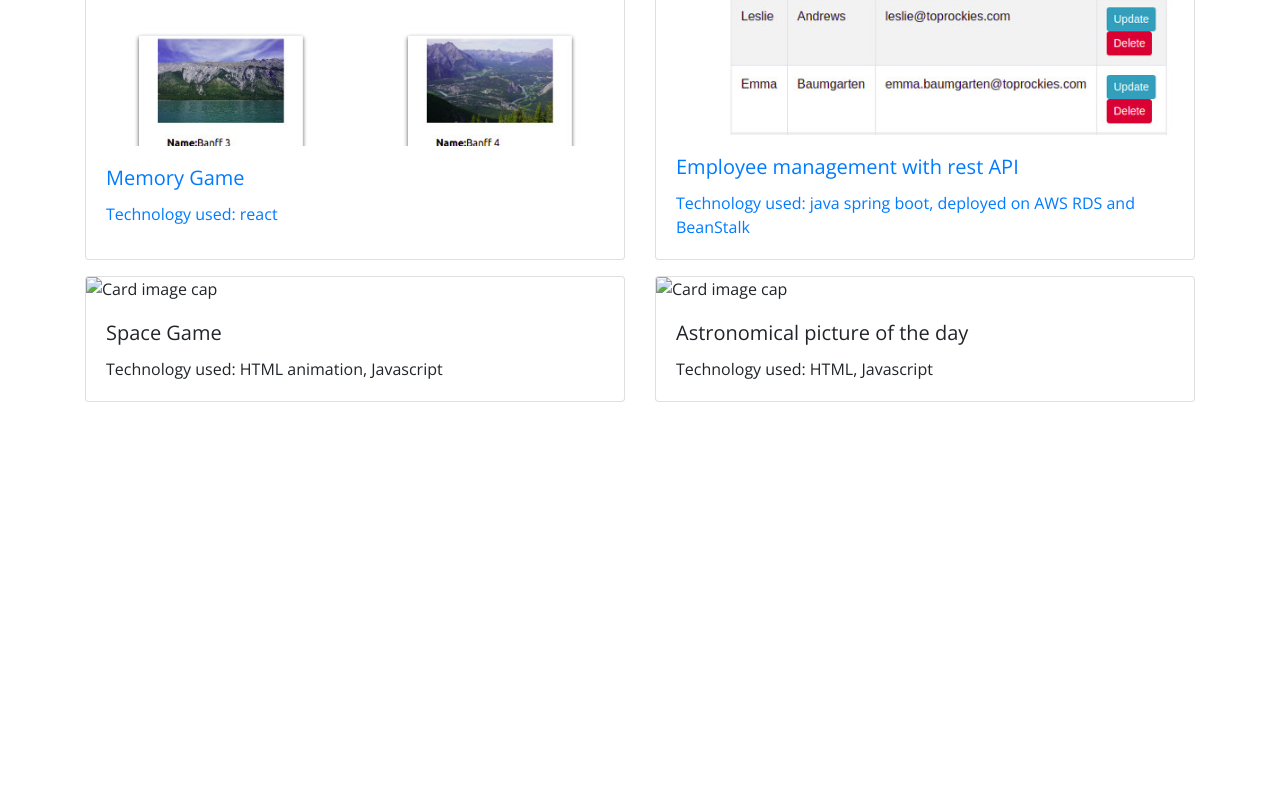
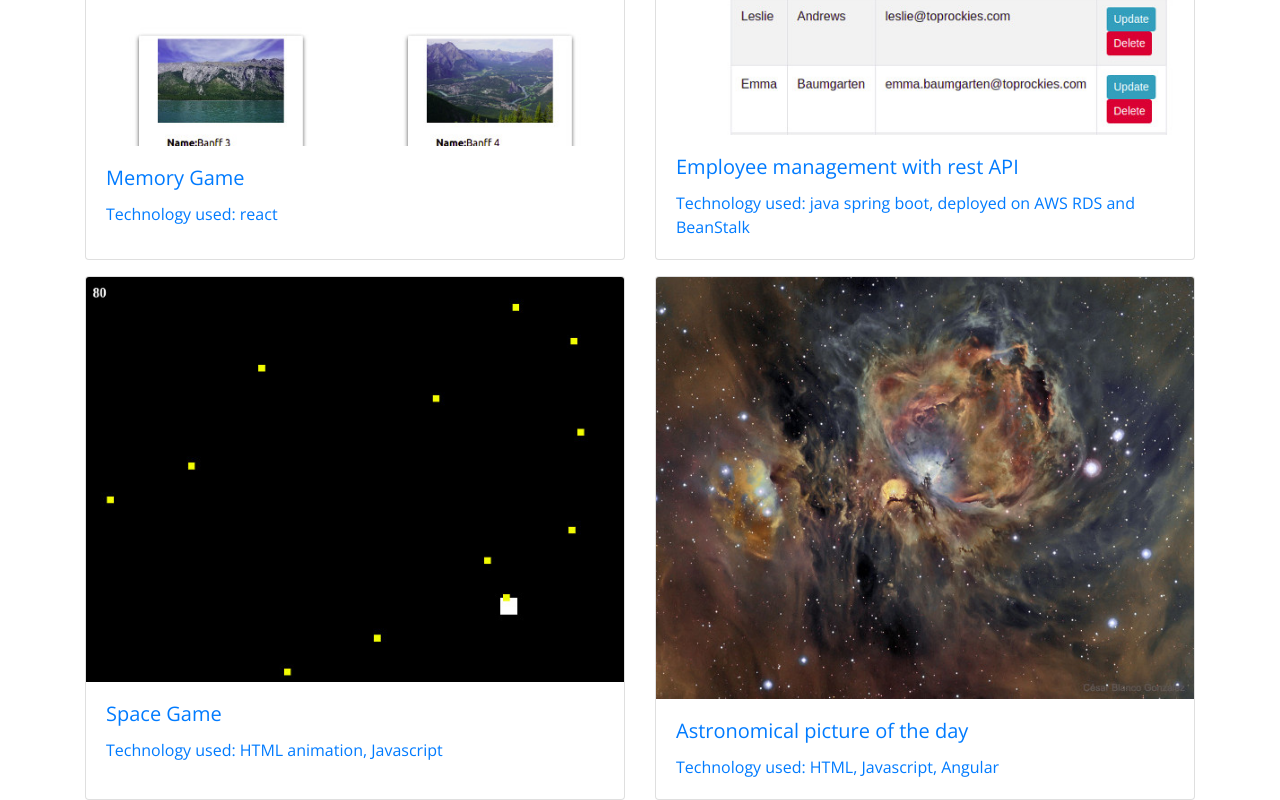
Before and after one commit to klongmarch/klongmarch.github.io.bootstrap, a website: page index.html in a window 1280 px wide. Shown: the part 795-1595 px from the top of the page. Before the commit the page ends 1197 px from the top, so only its background shows below. Drawn offline with nearby package versions, Linux system fonts and the light colour scheme.

Commit message:
add more project links

```diff
--- a/index.html
+++ b/index.html
@@ -72,18 +72,22 @@
           </div>
           <div class="card-deck mt-3">
             <div class="card">
-              <img class="card-img-top" src="..." alt="Card image cap">
+              <a href="https://klongmarch.github.io/game/">
+                <img class="card-img-top" src="spaceGame.jpg" alt="Card image cap">
                 <div class="card-body">
                   <h5 class="card-title">Space Game</h5>
                   <p class="card-text">Technology used: HTML animation, Javascript</p>
                 </div>
+              </a>
             </div>
             <div class="card">
-              <img class="card-img-top" src="..." alt="Card image cap">
+              <a href="https://klongmarch.github.io/ng-apod/">
+                <img class="card-img-top" src="m42HSO_gonzalez_600.jpg" alt="Card image cap">
                 <div class="card-body">
                   <h5 class="card-title">Astronomical picture of the day</h5>
-                <p class="card-text">Technology used: HTML, Javascript</p>
+                  <p class="card-text">Technology used: HTML, Javascript, Angular</p>
                 </div>
+              </a>
             </div>
           </div>
         </div>
```
Also changed, not shown: m42HSO_gonzalez_600.jpg (added), spaceGame.jpg (added). Lines whose indentation alone changed are shown as unchanged.
